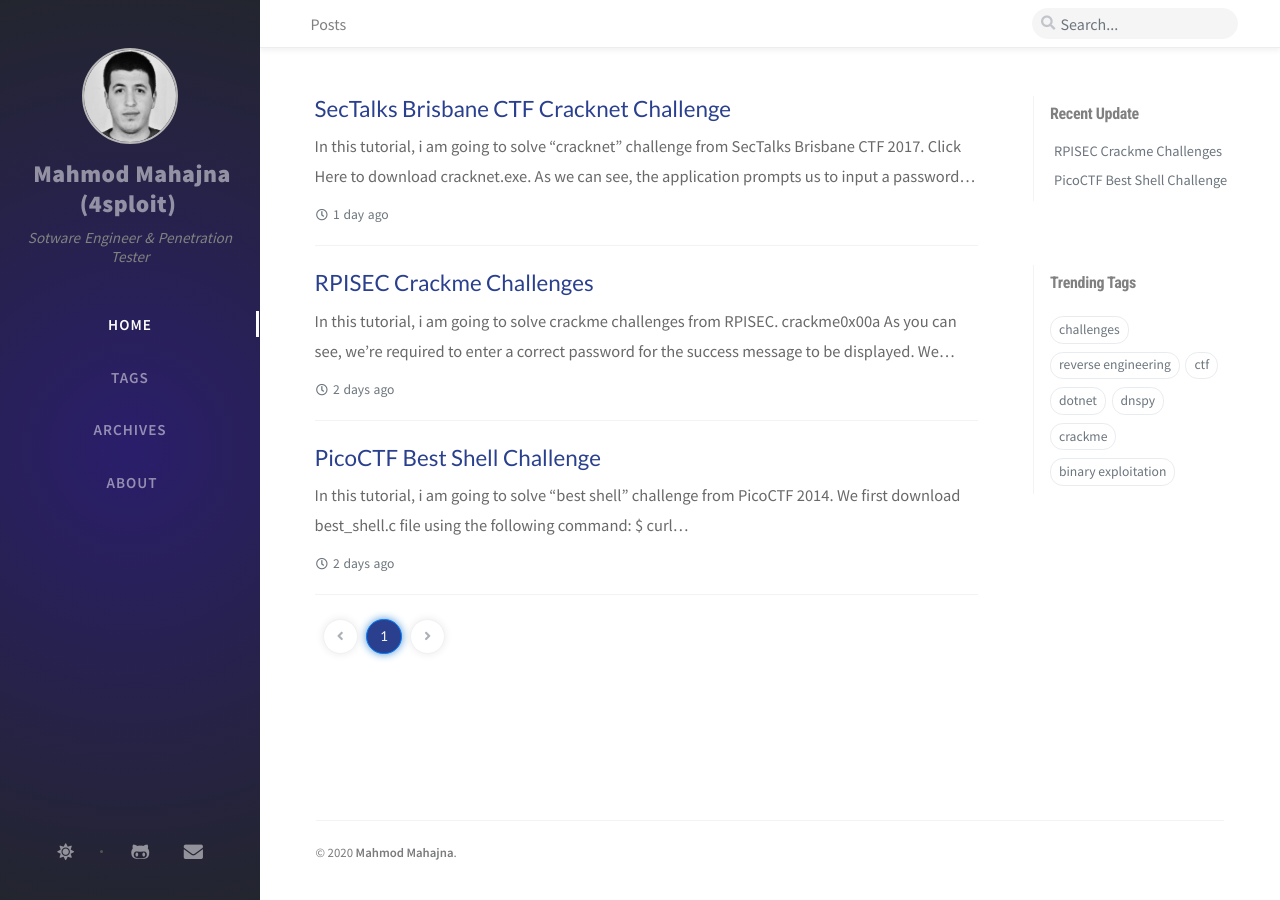
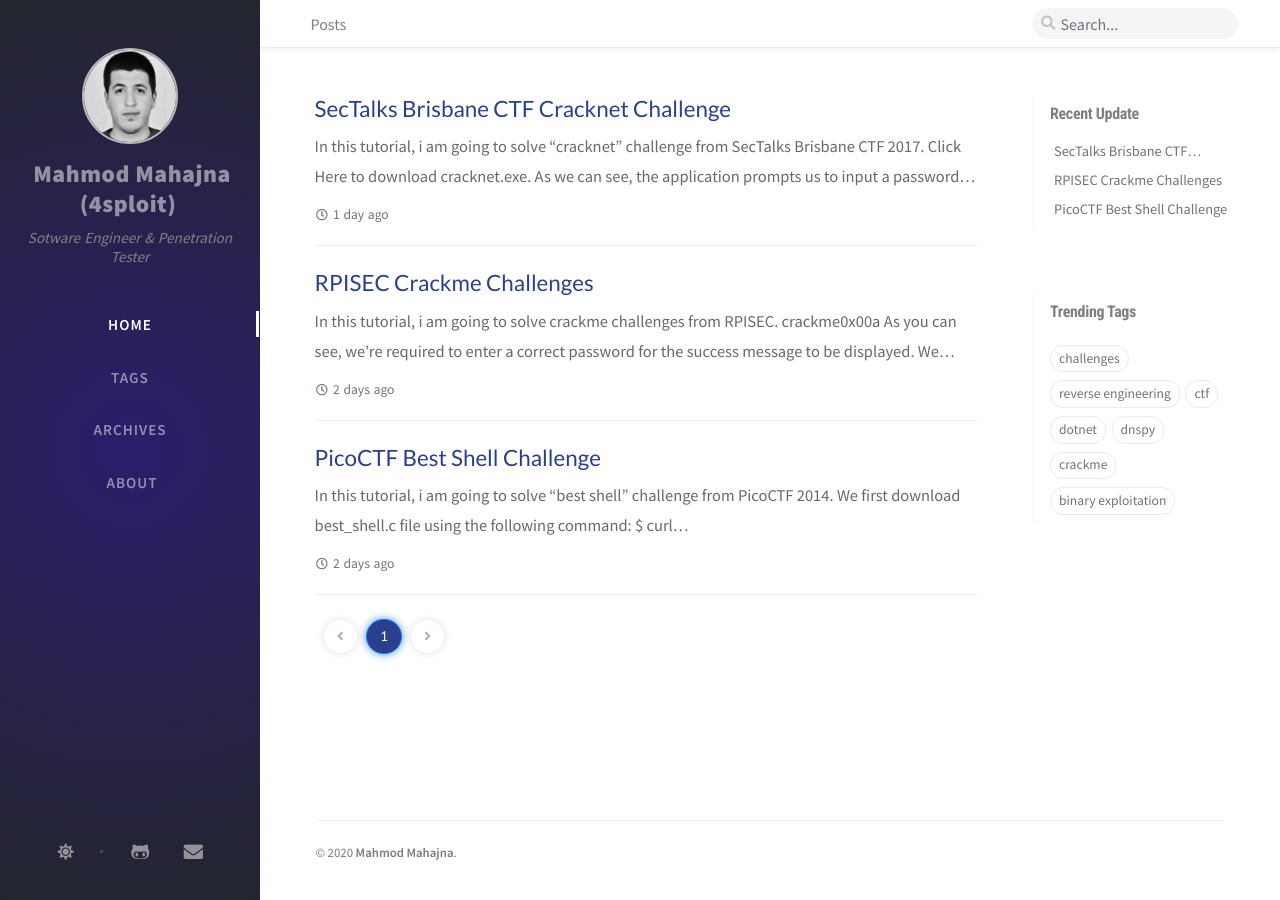
Before and after one commit to 4sploit/4sploit.github.io, a Jekyll site: the page built from index.html, in a window 1280 px wide. Built offline with Jekyll 4.4.1, drawn with Linux system fonts in a browser that asks for light colours; nearby versions of some CDN libraries; the list of posts is cut into pages by our own code; comment, search, counter and statistics services are not loaded.

```diff
--- a/_data/updates.yml
+++ b/_data/updates.yml
@@ -1,3 +1,6 @@
+-
+  filename: 'sectalks-brisbane-ctf-cracknet-crackme-challenge'
+  lastmod: '2020-05-20 04:09:39 +0300'
 -
   filename: 'RPISEC-Crackme-Challenges'
   lastmod: '2020-05-19 18:54:30 +0300'
```
